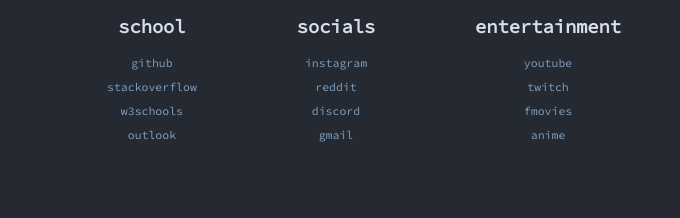
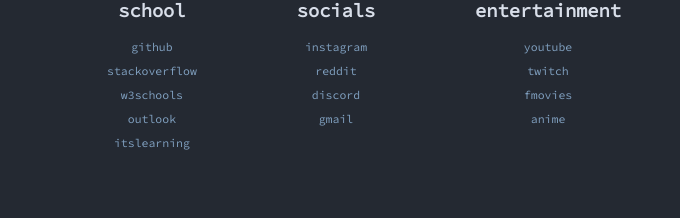
Before and after one commit to bhupas/Startpage, a plain HTML site: page index.html in a window 1280 px wide. Shown: the part 385-603 px from the top of the page, 548-1228 px from the left. Drawn offline with nearby package versions, Linux system fonts and the light colour scheme.

Commit message:
Update index.html

```diff
--- a/index.html
+++ b/index.html
@@ -42,6 +42,7 @@
                     <li><a href="https://stackoverflow.com">stackoverflow</a></li>
                     <li><a href="https://w3schools.com">w3schools</a></li>
                     <li><a href="https://outlook.office365.com/mail/">outlook</a></li>
+                    <li><a href="https://via.itslearning.com/">itslearning</a></li>
 
                 </ul>
             </section>
```
